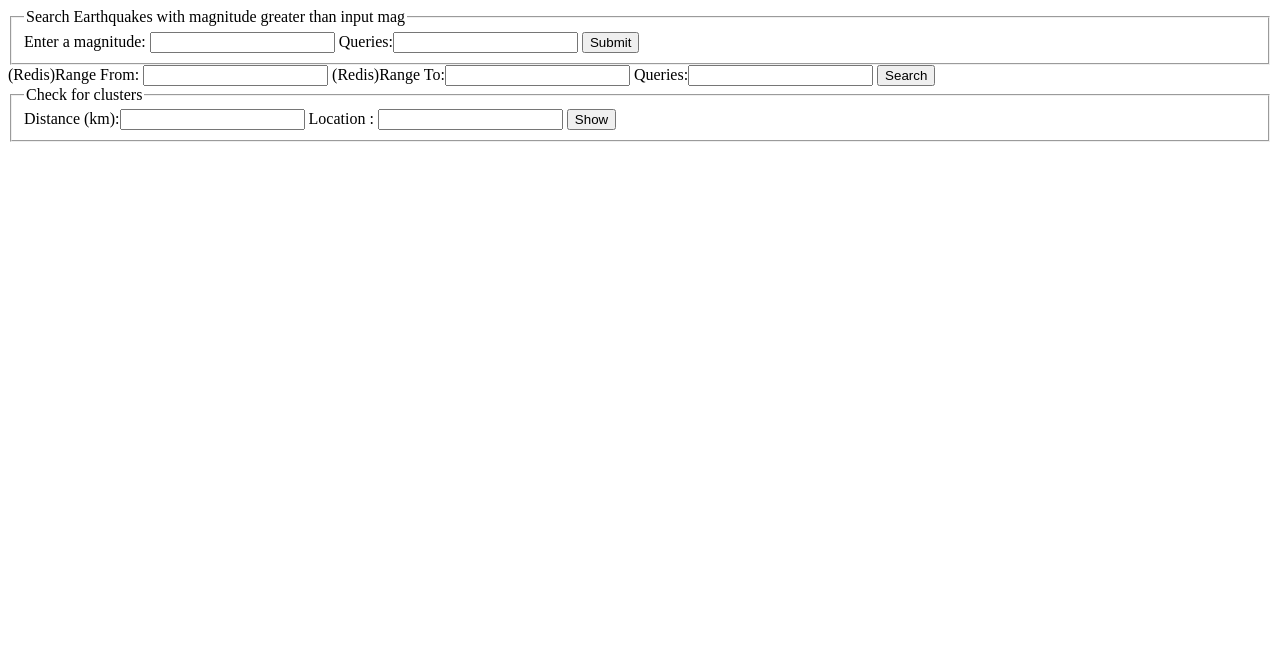
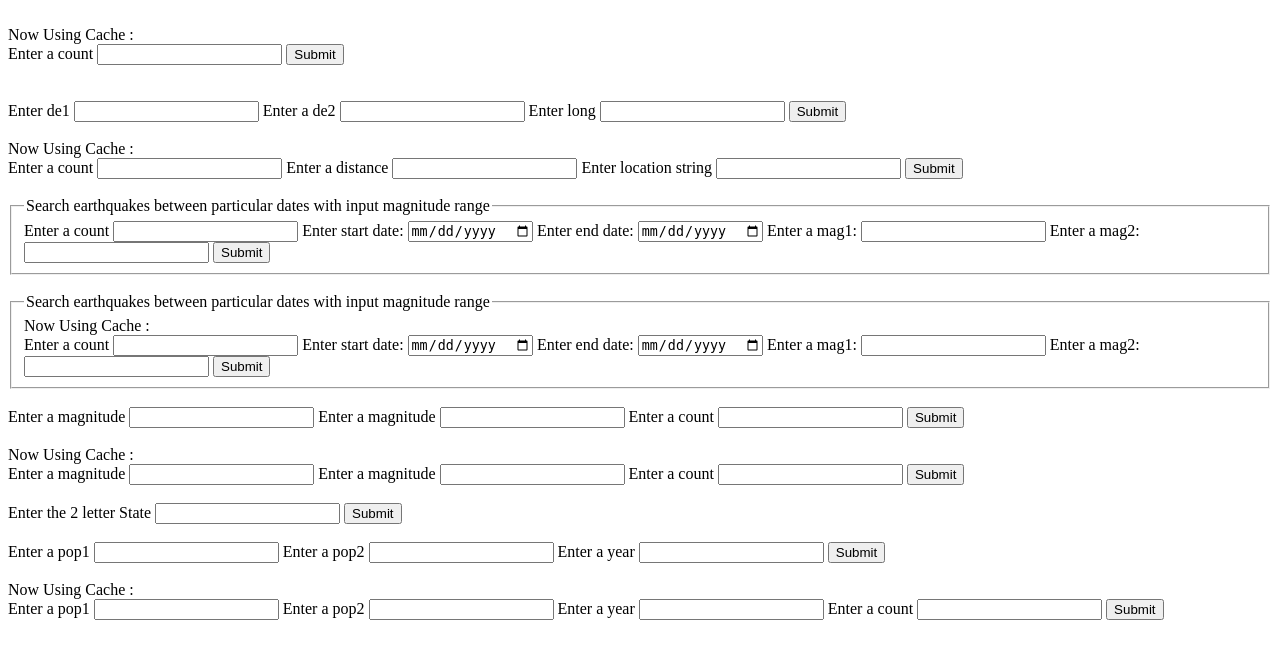
Before and after one commit to visHUSTLE/az, a Flask app: page / in a window 1280 px wide. Shown: the top 659 px of the page. Run offline with Flask 2, Linux system fonts and the light colour scheme.

Commit message:
commit random

```diff
--- a/application.py
+++ b/application.py
@@ -11,92 +11,222 @@ server = 'mysqlserver644.database.windows.net'
 database = 'mySampleDatabase'
 username = 'azureuser'
 password = 'Cloud@20'
-driver = '{ODBC Driver 17 for SQL Server}'
+driver = '{ODBC Driver 13 for SQL Server}'
 
-cacheName = 'vishnu'
-rd = redis.StrictRedis(host='vishnu.redis.cache.windows.net', port=6380, db=0,
+cacheName1 = 'testQueryRes1'
+cacheName2 = 'testQueryRes2'
+cacheName3 = 'testQueryRes3'
+cacheName4 = 'testQueryRes4'
+rds = redis.StrictRedis(host='vishnu.redis.cache.windows.net', port=6380, db=0,
                            password='cbeRE1b5xwb4VErP7rD29FFOvUbZ4FHW20oUJhcW4gQ=', ssl=True)
 
 
-def db_operation(sql):
-    cnxn = pyodbc.connect('DRIVER=' + driver + ';SERVER=' + server
-                          + ';PORT=1443;DATABASE=' + database
-                          + ';UID=' + username + ';PWD=' + password)
+def db_operation(sql , count):
+	print('DRIVER=' + driver + ';SERVER=' + server + ';PORT=1443;DATABASE=' + database + ';UID=' + username + ';PWD=' + password)
+	cnxn = pyodbc.connect('DRIVER=' + driver + ';SERVER=' + server+ ';PORT=1443;DATABASE=' + database+ ';UID=' + username + ';PWD=' + password)
+	print(cnxn)
+	cursor = cnxn.cursor()
+	if count != 0:
+		starttime = time.time()
+		for x in range(count):
+			cursor.execute(sql)
+		endtime = time.time()
+		duration = endtime - starttime
+		return duration
 
-    cursor = cnxn.cursor()
-    starttime = time.time()
-    cursor.execute(sql)
-    rows = cursor.fetchall()
-    endtime = time.time()
-    duration = endtime - starttime
-    #print(duration)
-    cursor.close()
-    cnxn.close()
-    return rows
+	cursor.execute(sql)
+	rows = cursor.fetchall()
+	cursor.close()
+	cnxn.close()
+	print(rows)
+	return rows
 
-@app.route('/')
+@app.route("/")
 def home():
-    return render_template('home.html')
+ 	return render_template('index1.html')
+
+@app.route("/query1" ,methods=['POST','GET'])
+def query1():
+    derror1 = request.form['derror1']
+    derror2 = request.form['derror2']
+    long = request.form['long']
 
 
-@app.route('/searchMag', methods=['POST','GET'])
-def my_form():
-    mag = request.form['mag']
-    count = request.form['count']
-    starttime = time.time()
-    for i in range(0,int(count)):
+    sql = "select latitude,longitude,time,depthError from quake6_1 where longitude > {} and depthError between {} and {}".format(long, derror1, derror2)
+    duration = db_operation(sql,0)
+    return render_template("1result.html",result = duration)
 
-        sql = "select * from all_month where MAG>{}".format(mag)
 
-        results = db_operation(sql)
-    endtime = time.time()
-    duration = endtime - starttime
-    return render_template('index.html', results = results, time=duration)
+@app.route("/query1WithCache" ,methods=['POST','GET'])
+def query11():
+	count=(int)(request.form['count'])
+	print(type(count))
+	if rds.exists(cacheName1):
+		isCache = 'True'
+		start_time = time.time()
+		for i in range(0,count):
+			results = pickle.loads(rds.get(cacheName1))
+		end_time = time.time()
+		rds.delete(cacheName1)
+		duration = end_time - start_time
+	else:
+		isCache = 'False'
+		sql = "select * from all_month"
+		duration = db_operation(sql,count)
+		rds.set(cacheName1, pickle.dumps(duration))
+	return render_template('cacheresult.html',isCache=isCache, time=duration)
+
+@app.route('/query2', methods=['GET','POST'])
+def query2():
+	derror1 = (int)(request.form['derror1'])
+	derror2 = request.form['derror2']
+	long = (int) (request.form['long'])
+	combined_result = []
+	header = []
+	result = []
+    #sql = "select * from quake6 where longitude > {} and depthError between {} and {}".format(long, derror1, derror2)
+
+
+    #sql = "select * from quake6 where longitude > {} and depthError between {} and {}".format(long, derror1, derror2)
+    #duration = db_operation(sql,count)
+
+
+	#return render_template('1result.html', result = duration)
+
+@app.route('/query2WithCache', methods=['GET','POST'])
+def query22():
+	km = (int)(request.form['km'])
+	location = request.form['location']
+	count = (int) (request.form['count'])
+	if rds.exists(cacheName2):
+		isCache = 'True'
+		start_time = time.time()
+		for i in range(0,count):
+			results = pickle.loads(rds.get(cacheName2))
+		end_time = time.time()
+		rds.delete(cacheName2)
+		duration = end_time - start_time
+	else:
+		isCache = 'False'
+		sql = "select * from all_month where ((place LIKE %s) AND (substring(place,1,1) between '0' and %s) AND (substring(place,2,2) = 'km'))" % (
+		'\'%' + location + '%\'', km)
+		duration = db_operation(sql,count)
+		rds.set(cacheName2, pickle.dumps(duration))
+	return render_template('cacheresult.html',isCache=isCache, time=duration)
 
 
 
+@app.route('/searchbwdatesAndMag' ,methods=['GET','POST'])
+def query3():
+	count = (int)(request.form['count'])
+	start = request.form['startdate']
+	start = start[0:10]
+	end = request.form['enddate']
+	end = end[0:10]
+	frmRange = request.form['mag1']
+	toRange = request.form['mag2']
+	print(start , end , type(start) ,  type(end))
+	#sql = "select * from QUAKES where (to_date(substring(TIME,1,10),'YYYY-MM-DD') between %s and %s) AND (DEPTH between %s and %s)" % ('\'' + start + '\'', '\'' + end + '\'', frmRange, toRange)
+	sql ="select * from ASSIGNMENT3.quakes where (select CONVERT(DATE, substring(quakes.TIME,1,10))) BETWEEN (SELECT CONVERT(DATE,'{}')) AND (SELECT CONVERT(DATE,'{}')) AND (quakes.MAG between {} and {})".format(start,end,frmRange,toRange)
+	print(sql)
+	# select * from ASSIGNMENT3.quakes where (select CONVERT(DATE, substring(quakes.TIME,1,10))) BETWEEN (SELECT CONVERT(DATE,'2019-05-08')) AND (SELECT CONVERT(DATE,'2019-05-31')) AND (quakes.DEPTH between 5 and 7)
+	print(sql)
+	duration = db_operation(sql, count)
+	return render_template("result1.html", result=duration)
 
-@app.route('/quakeRangeRedis', methods=['POST','GET'])
-def quakeRangeRedis():
-    mag = request.form['mag']
-    mag1 = request.form['mag1']
-    count = request.form['count']
-    if rd.exists(cacheName):
-        print('Found Cache')
-        start_time = time.time()
-        results = pickle.loads(rd.get(cacheName))
-        end_time = time.time()
+@app.route('/searchbwdatesAndMagCache' ,methods=['GET','POST'])
+def query33():
+	count = (int)(request.form['count'])
+	start = request.form['startdate']
+	start = start[0:10]
+	end = request.form['enddate']
+	end = end[0:10]
+	frmRange = request.form['mag1']
+	toRange = request.form['mag2']
+	print(start, end, type(start), type(end))
+	if rds.exists(cacheName3):
+		isCache = 'True'
+		start_time = time.time()
+		for i in range(0,count):
+			results = pickle.loads(rds.get(cacheName3))
+		end_time = time.time()
+		rds.delete(cacheName3)
+		duration = end_time - start_time
+	else:
+		isCache = 'False'
+		sql = "select * from ASSIGNMENT3.quakes where (select CONVERT(DATE, substring(quakes.TIME,1,10))) BETWEEN (SELECT CONVERT(DATE,'{}')) AND (SELECT CONVERT(DATE,'{}')) AND (quakes.MAG between {} and {})".format(
+			start, end, frmRange, toRange)
+		duration = db_operation(sql,count)
+		rds.set(cacheName3, pickle.dumps(duration))
+	return render_template('cacheresult.html',isCache=isCache, time=duration)
 
-    else:
-        print("Cache Not Found")
-        cnxn = pyodbc.connect('DRIVER=' + driver + ';SERVER=' + server
-                              + ';PORT=1443;DATABASE=' + database
-                              + ';UID=' + username + ';PWD=' + password)
-        cursor = cnxn.cursor()
+@app.route('/getearthquakedatabetweenMag' ,methods=['GET','POST'])
+def getEarthquakes():
+	mag1 = (int)(request.form['magnitude1'])
+	mag2 = (int)(request.form['magnitude2'])
+	count = (int)(request.form['count'])
+	sql = "select * from ASSIGNMENT3.quakes where MAG between  {} AND {}".format(mag1, mag2)
+	print(sql)
+	duration = db_operation(sql, count)
+	return render_template("result1.html", result=duration)
 
-        start_time = time.time()
-        for i in range(0, int(count)):
-            cursor.execute("select * from all_month where MAG between {} and {}".format(mag, mag1))
-        end_time = time.time()
+@app.route('/getearthquakedatabetweenMagcache' ,methods=['GET','POST'])
+def getEarthquakesCache():
+	mag1 = (int)(request.form['magnitude1'])
+	mag2 = (int)(request.form['magnitude2'])
+	count = (int)(request.form['count'])
+	if rds.exists(cacheName4):
+		isCache = 'True'
+		start_time = time.time()
+		for i in range(0,count):
+			results = pickle.loads(rds.get(cacheName4))
+		end_time = time.time()
+		rds.delete(cacheName4)
+		duration = end_time - start_time
+	else:
+		isCache = 'False'
+		sql = "select * from ASSIGNMENT3.quakes where MAG between  {} AND {}".format(mag1, mag2)
+		duration = db_operation(sql,count)
+		rds.set(cacheName4, pickle.dumps(duration))
+	return render_template('cacheresult.html',isCache=isCache, time=duration)
 
-        columns = [column[0] for column in cursor.description]
+@app.route('/populationRange',methods=['GET','POST'])
+def getPopulationRange():
+	pop1 = (int)(request.form['pop1'])
+	pop2 = (int)(request.form['pop2'])
+	year = (int)(request.form['year'])
+	starttime = time.time()
+	# select ASSIGNMENT3.population.State from ASSIGNMENT3.population where ASSIGNMENT3.population.[2011] between  713906 and 4785448
+	sql ="select State from population where [{}] between  {} and {}".format(year,pop1,pop2)
+	print(sql)
+	results = db_operation(sql,0)
+	endtime = time.time()
+	duration = endtime - starttime
+	return render_template('populationRange.html',data=results,time=duration)
 
-        results = []
-        for row in cursor.fetchall():
-            # results.append(row)
-            results.append(dict(zip(columns, row)))
-            # print(row[0])
+@app.route('/getStateCode',methods=['GET','POST'])
+def getStateCode():
+	statecode = request.form['statecode']
+	starttime = time.time()
+	# sql = "SELECT population.state, population.["+year+"] FROM population, statecode\
+	#        where statecode.code = \'"+ code +"\' and population.state = statecode.state"
+	sql = "SELECT state from ASSIGNMENT3.statecode where CONVERT(VARCHAR, ASSIGNMENT3.statecode.code) = CONVERT(VARCHAR, '{}')".format(statecode)
+	print(sql)
+	results = db_operation(sql, 0)
+	print(results[0][0])
+	sql = "SELECT * from ASSIGNMENT3.counties where CONVERT(VARCHAR, ASSIGNMENT3.counties.State) = CONVERT(VARCHAR, '{}')".format(results[0][0])
+	print(sql)
+	results = db_operation(sql, 0)
+	print(results)
+	# sql = "SELECT ASSIGNMENT3.counties.state, count(ASSIGNMENT3.counties.county) from ASSIGNMENT3.counties where CONVERT(VARCHAR, ASSIGNMENT3.counties.State) = CONVERT(VARCHAR, '{}')".format(results[0][0])
+	sql = "SELECT ASSIGNMENT3.counties.State, count(CONVERT(VARCHAR,ASSIGNMENT3.counties.county)) from ASSIGNMENT3.counties where CONVERT(VARCHAR, ASSIGNMENT3.counties.State) = CONVERT(VARCHAR, '{}')".format(results[0][0])
+	print(sql)
+	count = db_operation(sql, 0)
+	print(count)
+	endtime = time.time()
+	duration = endtime - starttime
+	return render_template('stateCounty.html', data=results, count = count[0], time=duration)
 
-        # print(results)
-        cursor.close()
-        cnxn.close()
-
-        # r.set( cacheName, results)
-        # r.get('foo')
-        rd.set(cacheName, pickle.dumps(results))
-
-    total_time = end_time - start_time
-    return render_template('city.html', ci=results, time=total_time)
 
 
 
--- a/templates/home.html
+++ b/templates/home.html
@@ -30,7 +30,26 @@
         </fieldset>
         </form>
 
-
+<form name="poprange" action="/populationRange" class="inpt" method="post">
+          <fieldset>
+            <legend>Search Earthquakes with magnitude greater than input mag</legend>
+            Enter pop1: <input type="number" step="0.1" name="pop1" id="mag">
+              Enter pop2: <input type="number" step="0.1" name="pop2" id="mag">
+              Enter year: <input type="number" step="0.1" name="year" id="mag">
+              Queries:<input type="text" name="count" maxlength="200" width="60">
+            <input type="submit" name="submit">
+          </fieldset>
+        </form>
+<form name="poprange" action="/populationRangeRedis" class="inpt" method="post">
+          <fieldset>
+            <legend>Search Earthquakes with magnitude greater than input mag</legend>
+            Enter pop1: <input type="number" step="0.1" name="pop1" id="mag">
+              Enter pop2: <input type="number" step="0.1" name="pop2" id="mag">
+              Enter year: <input type="number" step="0.1" name="year" id="mag">
+              Queries:<input type="text" name="count" maxlength="200" width="60">
+            <input type="submit" name="submit">
+          </fieldset>
+        </form>
 
 
 
--- /dev/null
+++ b/templates/index1.html
@@ -0,0 +1,96 @@
+<!DOCTYPE html>
+<html lang="en">
+<head>
+    <meta charset="UTF-8">
+    <title></title>
+</head>
+<body>
+
+    <br>
+    <form name="form11" action="/query1WithCache" method="post">
+        Now Using Cache :<br>
+        Enter a count <input type="number" name="count" id="count">
+        <input type="submit" name="show">
+    </form>
+    <br>
+    <br>
+
+    <form name="form2" action="/query1" method="post">
+        Enter de1 <input type="number" name="derror1" id="count">
+        Enter a de2 <input type="number" name="derror2" id="km">
+        Enter long <input type="number" name="long" id="location">
+        <input type="submit" name="show">
+    </form>
+    <br>
+    <form name="form22" action="/query2WithCache" method="post">
+        Now Using Cache :<br>
+        Enter a count <input type="number" name="count" id="count">
+        Enter a distance <input type="number" name="km" id="km">
+        Enter location string <input type="text" name="location" id="location">
+        <input type="submit" name="show">
+    </form>
+    <br>
+    <form name="form3" action="/searchbwdatesAndMag" class="inpt" method="post">
+          <fieldset>
+          <legend>Search earthquakes between particular dates with input magnitude range</legend>
+              Enter a count <input type="number" name="count" id="count">
+          Enter start date: <input type="date" name="startdate">
+          Enter end date: <input type="date" name="enddate">
+          Enter a mag1: <input type="number" step="0.1" name="mag1" id="mag">
+          Enter a mag2: <input type="number" step="0.1" name="mag2" id="mag">
+          <input type="submit" name="submit">
+        </fieldset>
+        </form>
+        <br>
+    <form name="form33" action="/searchbwdatesAndMagCache" class="inpt" method="post">
+          <fieldset>
+          <legend>Search earthquakes between particular dates with input magnitude range</legend>
+              Now Using Cache :<br>
+              Enter a count <input type="number" name="count" id="count">
+          Enter start date: <input type="date" name="startdate">
+          Enter end date: <input type="date" name="enddate">
+          Enter a mag1: <input type="number" step="0.1" name="mag1" id="mag">
+          Enter a mag2: <input type="number" step="0.1" name="mag2" id="mag">
+          <input type="submit" name="submit">
+        </fieldset>
+        </form>
+        <br>
+
+     <form name="form4" action="/getearthquakedatabetweenMag" method="post">
+        Enter a magnitude <input type="number" name="magnitude1" id="mag">
+         Enter a magnitude <input type="number" name="magnitude2" id="mag">
+        Enter a count <input type="number" name="count" id="count">
+        <input type="submit" name="show">
+    </form>
+    <br>
+     <form name="form44" action="/getearthquakedatabetweenMagcache" method="post">
+          Now Using Cache :<br>
+        Enter a magnitude <input type="number" name="magnitude1" id="mag">
+         Enter a magnitude <input type="number" name="magnitude2" id="mag">
+        Enter a count <input type="number" name="count" id="count">
+        <input type="submit" name="show">
+    </form>
+    <br>
+         <form name="form5" action="/getStateCode" method="post">
+        Enter the 2 letter State <input type="text" name="statecode" id="statecode">
+        <input type="submit" name="show">
+    </form>
+    <br>
+     <form name="form6" action="/populationRange" method="post">
+        Enter a pop1 <input type="number" name="pop1" id="pop">
+         Enter a pop2 <input type="number" name="pop2" id="pop">
+         Enter a year <input type="number" name="year" id="year">
+        <input type="submit" name="show">
+    </form>
+    <br>
+     <form name="form66" action="/populationRangeCache" method="post">
+         Now Using Cache :<br>
+         Enter a pop1 <input type="number" name="pop1" id="pop">
+         Enter a pop2 <input type="number" name="pop2" id="pop">
+         Enter a year <input type="number" name="year" id="year">
+         Enter a count <input type="number" name="count" id="count">
+        <input type="submit" name="show">
+    </form>
+
+</body>
+</html>
```
Also changed, not shown: templates/1result.html (added, +48 -0 lines), templates/9result.html (added, +51 -0 lines), templates/base.html (added, +16 -0 lines), templates/cacheresult.html (added, +13 -0 lines), templates/populationRange.html (added, +28 -0 lines), templates/result.html (added, +83 -0 lines), templates/result1.html (added, +12 -0 lines), templates/stateCounty.html (added, +28 -0 lines).
